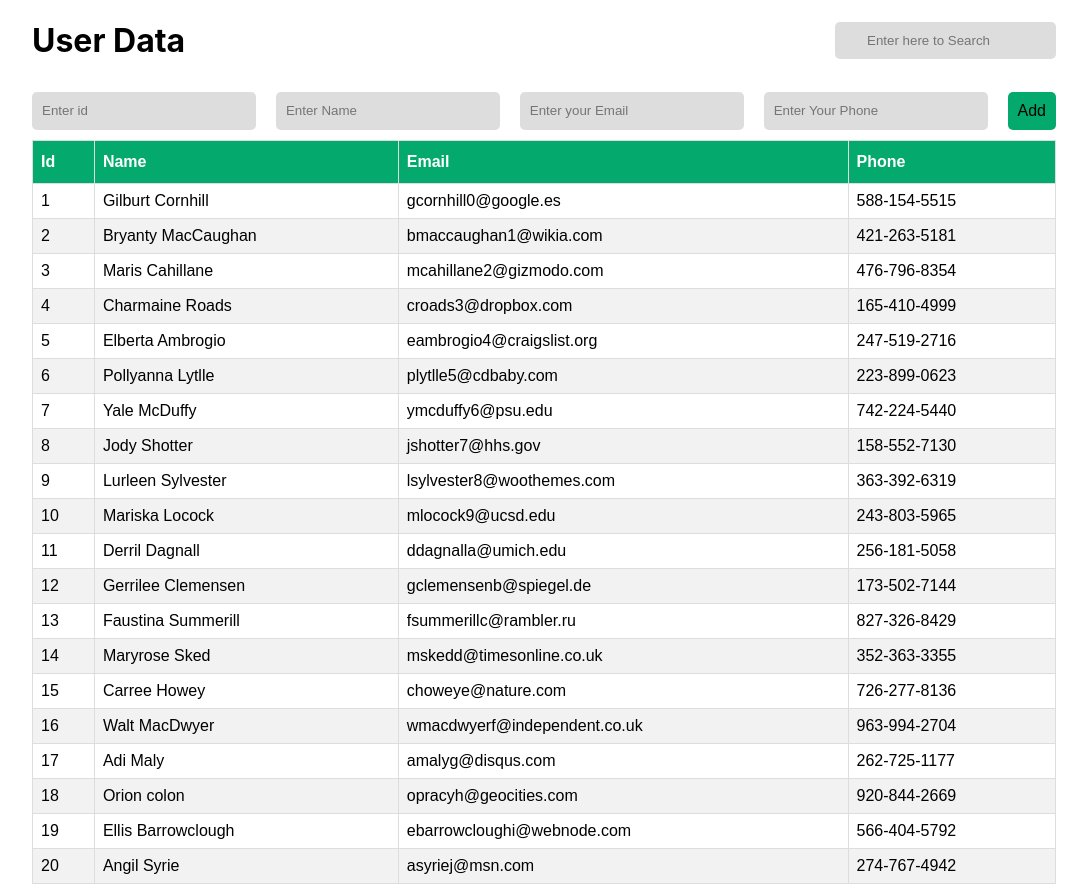
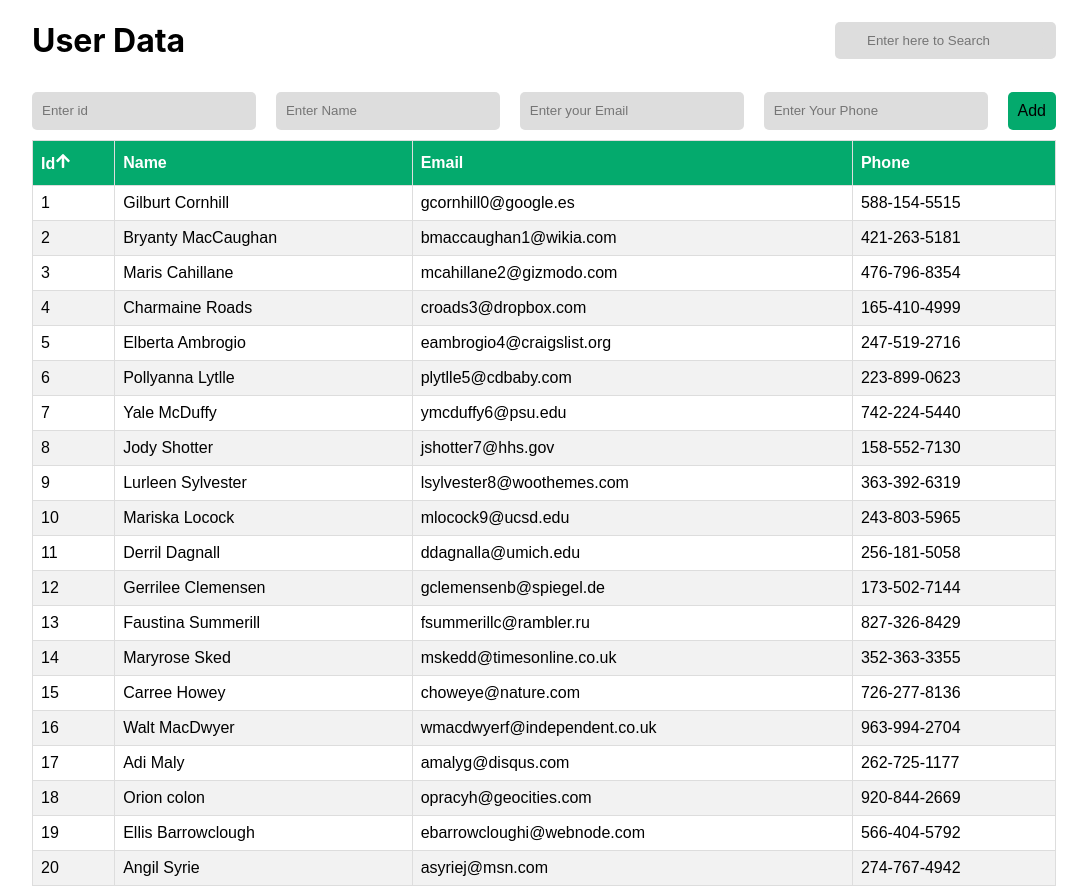
Before and after one commit to vishu118/REACTTABLE-CRUD, a React (Create React App) app: page / in a window 1280 px wide. Shown: the whole page, without its empty margins (96-1183 px from the left). Built offline with nearby package versions, Linux system fonts and the light colour scheme.

Commit message:
Sorting Feature Added

```diff
--- a/package.json
+++ b/package.json
@@ -8,6 +8,7 @@
     "@testing-library/user-event": "^13.5.0",
     "react": "^18.2.0",
     "react-dom": "^18.2.0",
+    "react-icons": "^4.8.0",
     "react-scripts": "5.0.1",
     "web-vitals": "^2.1.4"
   },
--- a/src/App.js
+++ b/src/App.js
@@ -7,7 +7,7 @@ import { useState } from "react";
 function App() {
   const [Contact, setContact] = useState(Data);
   const [SearchContact , setSearchContact] = useState("")
-
+  const [Sorted , setSorted] = useState({Sorted : "id" , reversed : false})
 
   const [NewContact, setNewContact] = useState({
     id: "",
@@ -15,6 +15,33 @@ function App() {
     email: "",
     phone: "",
   });
+
+
+  const SortingByID = () =>{
+    setSorted({Sorted : "id" , reversed : !Sorted.reversed})
+    const ContactCopy = [...Contact]
+    ContactCopy.sort((a,b) => {
+       if(Sorted.reversed){
+        return a.id - b.id
+       }
+       return b.id - a.id
+    })
+    setContact(ContactCopy)
+  }
+
+
+  const SortingByName = ()=>{
+    setSorted({Sorted : "name" , reversed : !Sorted.reversed})
+    const ContactCopy = [...Contact]
+    ContactCopy.sort((a,b) => {
+       if(Sorted.reversed){
+        return a.name.localeCompare(b.name)
+       }
+       return b.name.localeCompare(a.name)
+    })
+    setContact(ContactCopy)
+  }
+
 
   const handleChange = (e) => {
     e.preventDefault();
@@ -69,7 +96,10 @@ function App() {
         }
       />
 
-      <Tablebody Contact={Contact} />
+      <Tablebody Contact={Contact}
+                 SortingByID={SortingByID}
+                 SortingByName ={SortingByName}
+                 Sorted = {Sorted} />
     </div>
   );
 }
--- a/src/Components/Tablebody.js
+++ b/src/Components/Tablebody.js
@@ -1,18 +1,30 @@
 import React from 'react'
+import {FaArrowUp , FaArrowDown} from "react-icons/fa"
 
-const Tablebody = ({Contact}) => {
+const Tablebody = ({Contact,SortingByID,SortingByName,Sorted}) => {
+
+    const renderArrow = ()=>{
+        if(Sorted.reversed){
+          return <FaArrowDown/>
+        }
+        return <FaArrowUp/>
+      }
+
   return (
 
     <div>
     <table>
-      <thead>
+      <thead >
         <tr>
-          <th >
-            Id
+          <th onClick = {SortingByID}>Id
+          {Sorted.Sorted === "id" ? renderArrow():null}
           </th>
-          <th>Name</th>
+          <th onClick = {SortingByName}>Name
+          {Sorted.Sorted === "name" ? renderArrow():null}
+          </th>
           <th>Email</th>
-          <th>Phone</th>
+          <th>Phone
+          </th>
         </tr>
       </thead>
       <tbody>
```
Also changed, not shown: 1 other file (tests, documents, lock files or other folders).
